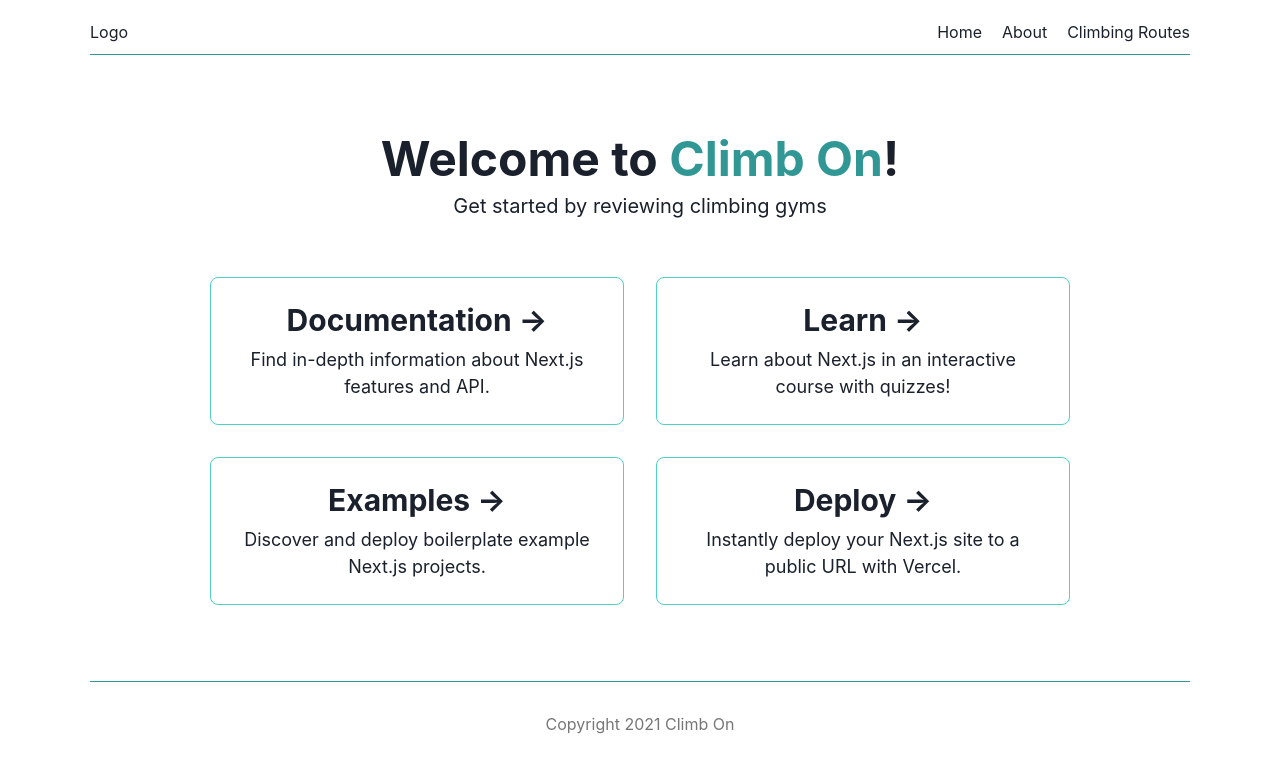
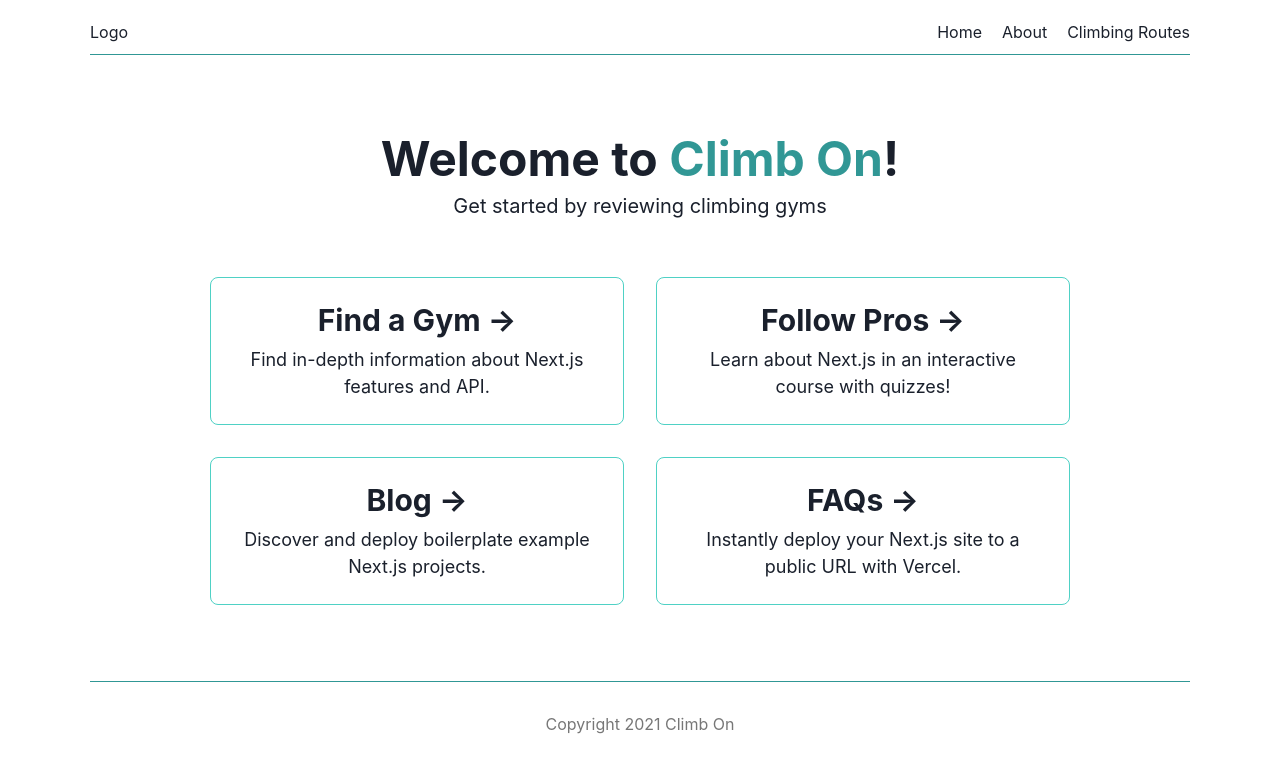
Before and after one commit to kotomino/climbing-app-client, a Next.js app: page / in a window 1280 px wide. Shown: the top 772 px of the page. Built offline with nearby package versions, Linux system fonts and the light colour scheme.

Commit message:
subtitle changes

```diff
--- a/pages/index.js
+++ b/pages/index.js
@@ -23,19 +23,19 @@ export default function Home() {
 
         <Flex flexWrap="wrap" margin="auto" alignItems="center" justifyContent="center" maxW="920px" mt="10">
           <Box borderColor="teal.300" as="a" href="https://nextjs.org/docs" p="6" m="4" borderWidth="1px" rounded="lg" flexBasis={["auto", "45%"]}>
-            <Heading as="h3" size="lg" mb="2">Documentation &rarr;</Heading>
+            <Heading as="h3" size="lg" mb="2">Find a Gym &rarr;</Heading>
             <Text fontSize="lg">Find in-depth information about Next.js features and API.</Text>
           </Box>
           <Box borderColor="teal.300" as="a" href="https://nextjs.org/learn" p="6" m="4" borderWidth="1px" rounded="lg" flexBasis={["auto", "45%"]}>
-            <Heading as="h3" size="lg" mb="2">Learn &rarr;</Heading>
+            <Heading as="h3" size="lg" mb="2">Follow Pros &rarr;</Heading>
             <Text fontSize="lg">Learn about Next.js in an interactive course with quizzes!</Text>
           </Box>
           <Box as="a" borderColor="teal.300" href="https://github.com/vercel/next.js/tree/master/examples" p="6" m="4" borderWidth="1px" rounded="lg" flexBasis={["auto", "45%"]}>
-            <Heading as="h3" size="lg" mb="2">Examples &rarr;</Heading>
+            <Heading as="h3" size="lg" mb="2">Blog &rarr;</Heading>
             <Text fontSize="lg">Discover and deploy boilerplate example Next.js projects.</Text>
           </Box>
           <Box as="a"borderColor="teal.300"  href="https://vercel.com/new?utm_source=create-next-app&utm_medium=default-template&utm_campaign=create-next-app" p="6" m="4" borderWidth="1px" rounded="lg" flexBasis={["auto", "45%"]}>
-            <Heading as="h3" size="lg" mb="2">Deploy &rarr;</Heading>
+            <Heading as="h3" size="lg" mb="2">FAQs &rarr;</Heading>
             <Text fontSize="lg">Instantly deploy your Next.js site to a public URL with Vercel.</Text>
           </Box>
         </Flex>
```
